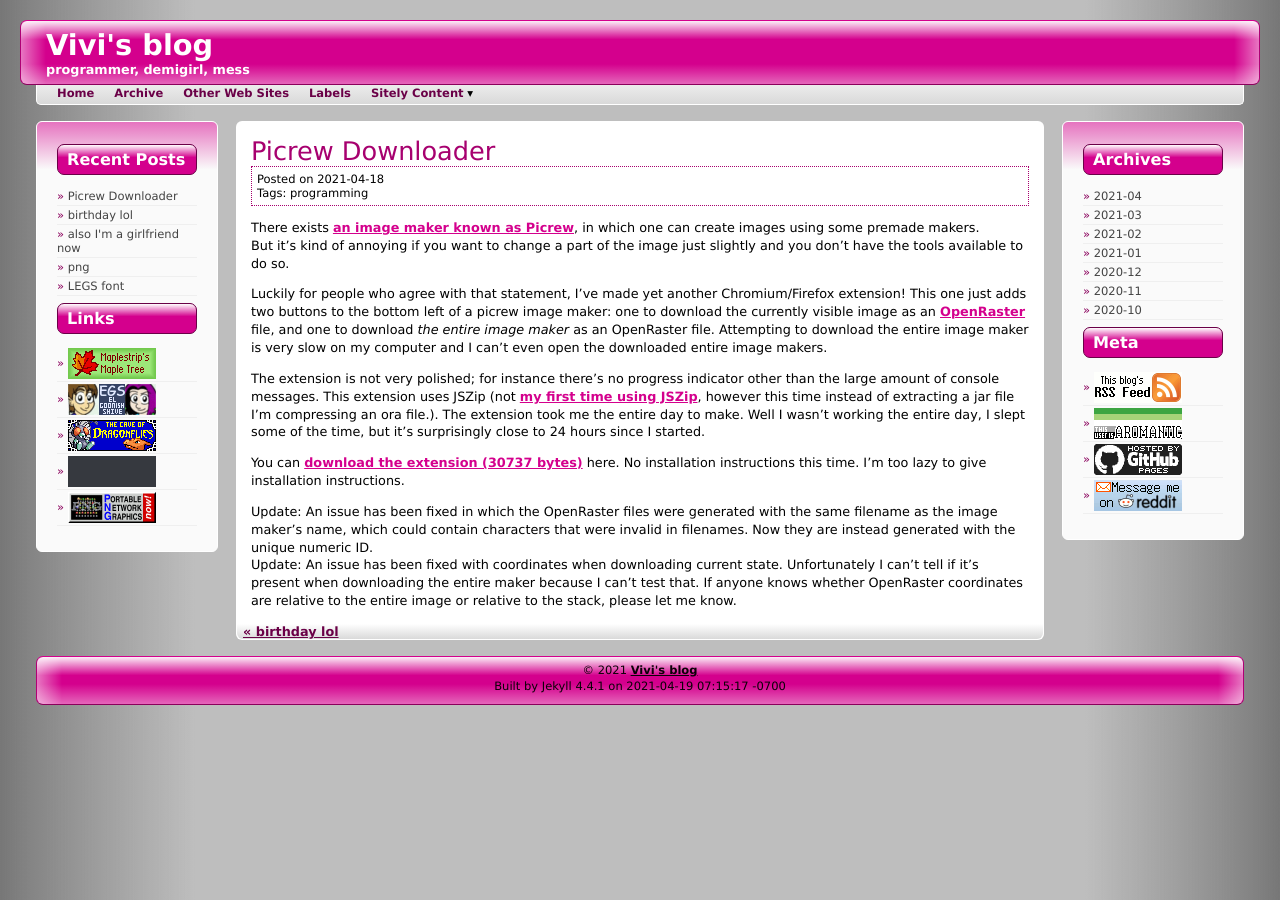
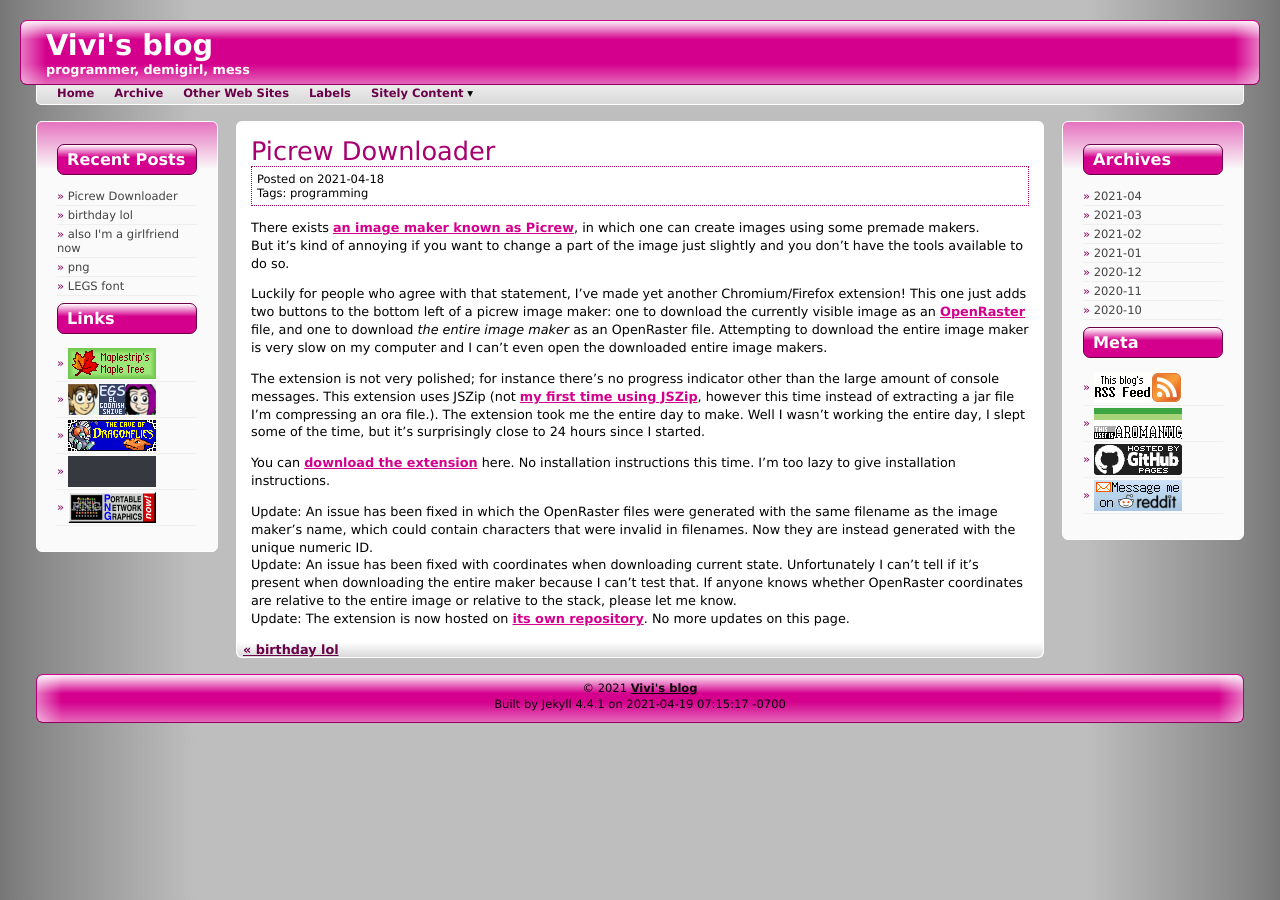
Before and after one commit to mincerafter42/mincerafter42.github.io, a Jekyll site: the page built from _posts/2021-04-18-picrew-downloader.md, in a window 1280 px wide. Built offline with Jekyll 4.4.1, drawn with Linux system fonts in a browser that asks for light colours.

Commit message:
Updated 2021-04-18 post to reflect that Picrew Downloader is hosted on its own repository now.

```diff
--- a/_posts/2021-04-18-picrew-downloader.md
+++ b/_posts/2021-04-18-picrew-downloader.md
@@ -10,7 +10,8 @@ Luckily for people who agree with that statement, I've made yet another Chromium
 
 The extension is not very polished; for instance there's no progress indicator other than the large amount of console messages. This extension uses JSZip (not [my first time using JSZip](/2020/11/17/maybe-i-should-improve-the-ui-of-mcjar-font-getter), however this time instead of extracting a jar file I'm compressing an ora file.). The extension took me the entire day to make. Well I wasn't working the entire day, I slept some of the time, but it's surprisingly close to 24 hours since I started.
 
-You can [download the extension (30737 bytes)](/assets/Picrew Downloader (Chromium or Firefox extension).zip) here. No installation instructions this time. I'm too lazy to give installation instructions.
+You can [download the extension](https://github.com/mincerafter42/picrew-downloader/archive/refs/heads/master.zip) here. No installation instructions this time. I'm too lazy to give installation instructions.
 
 Update: An issue has been fixed in which the OpenRaster files were generated with the same filename as the image maker's name, which could contain characters that were invalid in filenames. Now they are instead generated with the unique numeric ID.
 Update: An issue has been fixed with coordinates when downloading current state. Unfortunately I can't tell if it's present when downloading the entire maker because I can't test that. If anyone knows whether OpenRaster coordinates are relative to the entire image or relative to the stack, please let me know.
+Update: The extension is now hosted on [its own repository](https://github.com/mincerafter42/picrew-downloader). No more updates on this page.
```
